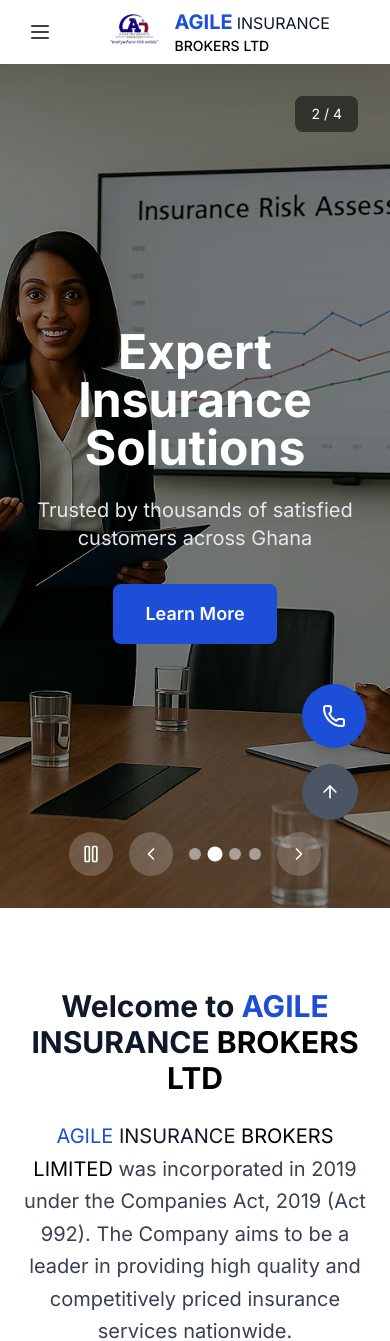
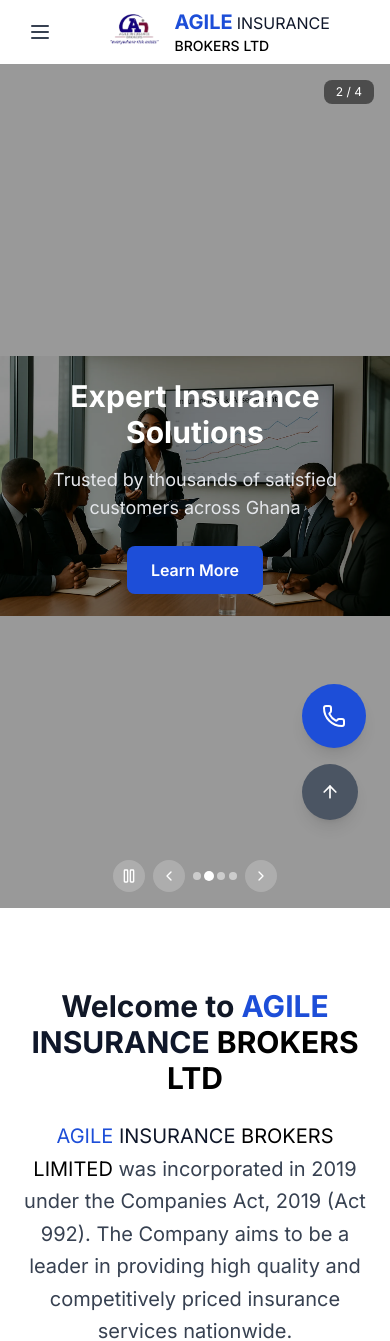
Before and after one commit to KakraGeek/AIB_V2, a React (Vite) app: page / in a window 390 px wide. Shown: the top 1341 px of the page. Built offline with nearby package versions, Linux system fonts and the light colour scheme.

Commit message:
Make hero slider responsive for mobile: fix image cropping, add responsive heights, optimize controls for mobile devices

```diff
--- a/src/components/HeroSlider.tsx
+++ b/src/components/HeroSlider.tsx
@@ -144,7 +144,11 @@
   return (
     <div
       className={cn(
-        "relative w-full h-screen hero-slider",
+        "relative w-full hero-slider",
+        // Responsive height: full screen on desktop, appropriate height on mobile
+        "h-screen md:h-screen",
+        // Mobile-specific height adjustments
+        "min-h-[60vh] sm:min-h-[70vh] md:min-h-screen",
         className
       )}
       onMouseEnter={handlePause}
@@ -172,9 +176,9 @@
           // Add will-change to optimize GPU rendering
           style={{ willChange: 'transform, opacity' }}
         >
-          {/* Background Image */}
+          {/* Background Image - Now responsive for mobile */}
           <div
-            className="absolute inset-0 bg-cover bg-center bg-no-repeat image-optimized"
+            className="absolute inset-0 image-optimized"
             style={{
               backgroundImage: `url(${currentSlideData.image})`
             }}
@@ -196,7 +200,7 @@
                 variants={prefersReducedMotion ? {} : contentVariants}
                 initial="hidden"
                 animate="visible"
-                className="text-5xl md:text-6xl font-bold mb-6 text-optimized"
+                className="text-3xl sm:text-4xl md:text-5xl lg:text-6xl font-bold mb-4 md:mb-6 text-optimized"
                 aria-live="polite"
                 // Add will-change to optimize GPU rendering
                 style={{ willChange: 'transform, opacity' }}
@@ -209,7 +213,7 @@
                 variants={prefersReducedMotion ? {} : contentVariants}
                 initial="hidden"
                 animate="visible"
-                className="text-xl md:text-2xl mb-8 text-gray-200 text-optimized"
+                className="text-lg sm:text-xl md:text-2xl mb-6 md:mb-8 text-gray-200 text-optimized px-2"
                 style={{ willChange: 'transform, opacity' }}
               >
                 {currentSlideData.subtitle}
@@ -224,7 +228,7 @@
               >
                 <Link
                   to={currentSlideData.ctaHref}
-                  className="inline-block bg-primary-600 hover:bg-primary-700 text-white font-semibold py-4 px-8 rounded-lg text-lg transition-colors duration-200 focus:outline-none focus:ring-2 focus:ring-primary-400 focus:ring-offset-2 button-optimized hover-optimized touch-optimized"
+                  className="inline-block bg-primary-600 hover:bg-primary-700 text-white font-semibold py-3 px-6 md:py-4 md:px-8 rounded-lg text-base md:text-lg transition-colors duration-200 focus:outline-none focus:ring-2 focus:ring-primary-400 focus:ring-offset-2 button-optimized hover-optimized touch-optimized"
                 >
                   {currentSlideData.ctaLabel}
                 </Link>
@@ -234,35 +238,35 @@
         </motion.div>
       </AnimatePresence>
 
-      {/* Navigation Controls */}
-      <div className="absolute bottom-8 left-1/2 transform -translate-x-1/2 z-20">
-        <div className="flex items-center space-x-4">
+      {/* Navigation Controls - Responsive positioning */}
+      <div className="absolute bottom-4 md:bottom-8 left-1/2 transform -translate-x-1/2 z-20">
+        <div className="flex items-center space-x-2 md:space-x-4">
           {/* Play/Pause Button */}
           <button
             onClick={() => setIsPlaying(!isPlaying)}
-            className="p-3 bg-white/20 hover:bg-white/30 rounded-full text-white transition-colors duration-200 focus:outline-none focus:ring-2 focus:ring-white/50 button-optimized touch-optimized"
+            className="p-2 md:p-3 bg-white/20 hover:bg-white/30 rounded-full text-white transition-colors duration-200 focus:outline-none focus:ring-2 focus:ring-white/50 button-optimized touch-optimized"
             aria-label={isPlaying ? "Pause slideshow" : "Play slideshow"}
           >
-            {isPlaying ? <Pause size={20} /> : <Play size={20} />}
+            {isPlaying ? <Pause size={16} className="md:w-5 md:h-5" /> : <Play size={16} className="md:w-5 md:h-5" />}
           </button>
 
           {/* Previous Button */}
           <button
             onClick={goToPrevious}
-            className="p-3 bg-white/20 hover:bg-white/30 rounded-full text-white transition-colors duration-200 focus:outline-none focus:ring-2 focus:ring-white/50 button-optimized touch-optimized"
+            className="p-2 md:p-3 bg-white/20 hover:bg-white/30 rounded-full text-white transition-colors duration-200 focus:outline-none focus:ring-2 focus:ring-white/50 button-optimized touch-optimized"
             aria-label="Previous slide"
           >
-            <ChevronLeft size={20} />
+            <ChevronLeft size={16} className="md:w-5 md:h-5" />
           </button>
 
           {/* Dots */}
-          <div className="flex space-x-2">
+          <div className="flex space-x-1 md:space-x-2">
             {heroSlides.map((_, index) => (
               <button
                 key={index}
                 onClick={() => goToSlide(index)}
                 className={cn(
-                  "w-3 h-3 rounded-full transition-all duration-200 focus:outline-none focus:ring-2 focus:ring-white/50 button-optimized touch-optimized",
+                  "w-2 h-2 md:w-3 md:h-3 rounded-full transition-all duration-200 focus:outline-none focus:ring-2 focus:ring-white/50 button-optimized touch-optimized",
                   index === currentSlide
                     ? "bg-white scale-125"
                     : "bg-white/50 hover:bg-white/75"
@@ -276,17 +280,17 @@
           {/* Next Button */}
           <button
             onClick={goToNext}
-            className="p-3 bg-white/20 hover:bg-white/30 rounded-full text-white transition-colors duration-200 focus:outline-none focus:ring-2 focus:ring-white/50 button-optimized touch-optimized"
+            className="p-2 md:p-3 bg-white/20 hover:bg-white/30 rounded-full text-white transition-colors duration-200 focus:outline-none focus:ring-2 focus:ring-white/50 button-optimized touch-optimized"
             aria-label="Next slide"
           >
-            <ChevronRight size={20} />
+            <ChevronRight size={16} className="md:w-5 md:h-5" />
           </button>
         </div>
       </div>
 
-      {/* Slide Counter */}
-      <div className="absolute top-8 right-8 z-20">
-        <div className="bg-black/50 text-white px-4 py-2 rounded-lg text-sm">
+      {/* Slide Counter - Responsive positioning */}
+      <div className="absolute top-4 md:top-8 right-4 md:right-8 z-20">
+        <div className="bg-black/50 text-white px-3 py-1 md:px-4 md:py-2 rounded-lg text-xs md:text-sm">
           {currentSlide + 1} / {heroSlides.length}
         </div>
       </div>
--- a/src/index.css
+++ b/src/index.css
@@ -86,6 +86,22 @@
 
   .hero-slider .motion-div {
     will-change: auto;
+  }
+
+  /* Mobile: Show full images without cropping */
+  .hero-slider .image-optimized {
+    background-size: contain !important;
+    background-position: center !important;
+    background-repeat: no-repeat !important;
+  }
+}
+
+/* Desktop: Use cover for better aesthetics */
+@media (min-width: 769px) {
+  .hero-slider .image-optimized {
+    background-size: cover !important;
+    background-position: center !important;
+    background-repeat: no-repeat !important;
   }
 }
 
```
